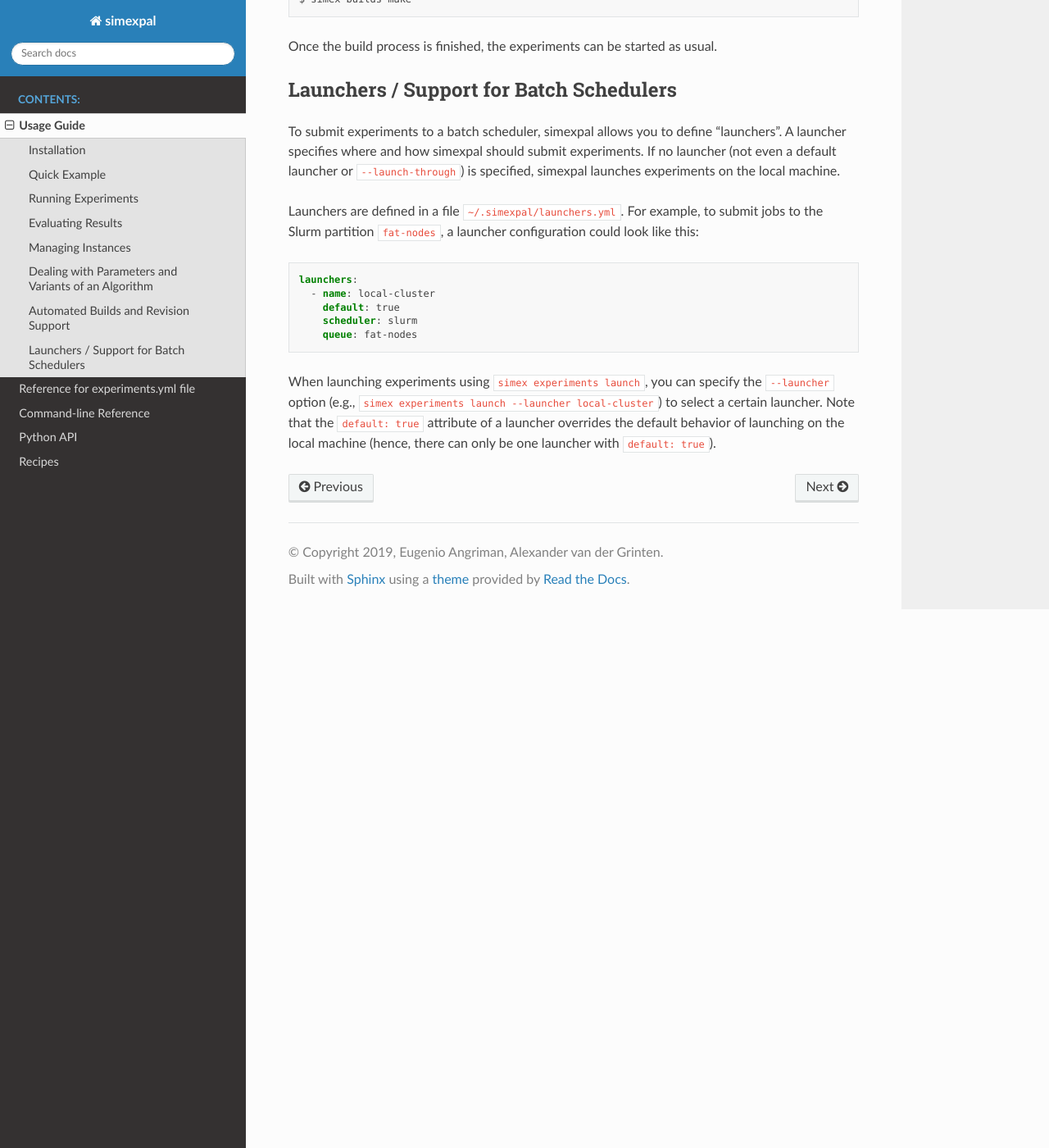
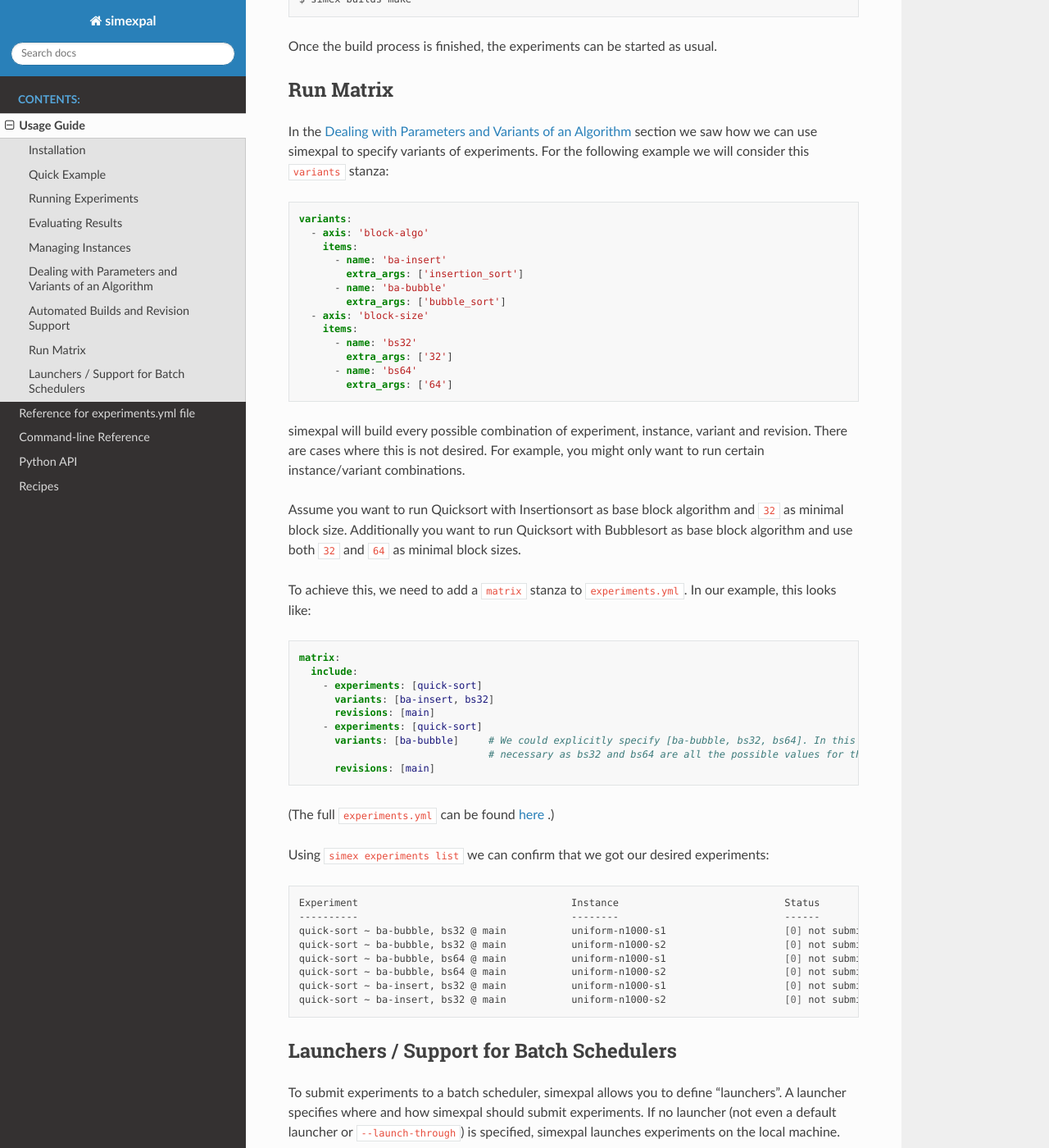
Before and after one commit to hu-macsy/simexpal, a Sphinx documentation site: the page built from docs/user_guide.rst, in a window 1280 px wide and 1400 px high, scrolled down 6492 px. Shown: the whole window at 82% size. Built offline with Sphinx 7.4.7 and the Read the Docs theme 2.0.0, drawn with Linux system fonts in a browser that asks for light colours.

Commit message:
docs: Add section 'Run Matrix'

```diff
--- a/docs/user_guide.rst
+++ b/docs/user_guide.rst
@@ -363,10 +365,65 @@ using
 Once the build process is finished, the experiments can be started as usual.
 
 
-..
-    Run Matrix
-    ----------
-    TODO
+Run Matrix
+----------
+
+In the :ref:`parametersAndVariants` section we saw how we can use simexpal to specify
+variants of experiments. For the following example we will consider this ``variants`` stanza:
+
+.. code-block:: YAML
+
+    variants:
+      - axis: 'block-algo'
+        items:
+          - name: 'ba-insert'
+            extra_args: ['insertion_sort']
+          - name: 'ba-bubble'
+            extra_args: ['bubble_sort']
+      - axis: 'block-size'
+        items:
+          - name: 'bs32'
+            extra_args: ['32']
+          - name: 'bs64'
+            extra_args: ['64']
+
+simexpal will build every possible combination of experiment, instance,
+variant and revision. There are cases where this is not desired. For example, you might only want
+to run certain instance/variant combinations.
+
+Assume you want to run Quicksort with Insertionsort as base block algorithm and ``32`` as
+minimal block size. Additionally you want to run Quicksort with Bubblesort as base block
+algorithm and use both ``32`` and ``64`` as minimal block sizes.
+
+To achieve this, we need to add a ``matrix`` stanza to ``experiments.yml``.
+In our example, this looks like:
+
+.. code-block:: YAML
+
+    matrix:
+      include:
+        - experiments: [quick-sort]
+          variants: [ba-insert, bs32]
+          revisions: [main]
+        - experiments: [quick-sort]
+          variants: [ba-bubble]     # We could explicitly specify [ba-bubble, bs32, bs64]. In this case it is not
+                                    # necessary as bs32 and bs64 are all the possible values for the block-size axis
+          revisions: [main]
+
+(The full ``experiments.yml`` can be found `here <https://github.com/hu-macsy/simexpal/tree/master/examples/sorting_cpp>`_ .)
+
+Using ``simex experiments list`` we can confirm that we got our desired experiments:
+
+.. code-block:: bash
+
+    Experiment                                    Instance                            Status
+    ----------                                    --------                            ------
+    quick-sort ~ ba-bubble, bs32 @ main           uniform-n1000-s1                    [0] not submitted
+    quick-sort ~ ba-bubble, bs32 @ main           uniform-n1000-s2                    [0] not submitted
+    quick-sort ~ ba-bubble, bs64 @ main           uniform-n1000-s1                    [0] not submitted
+    quick-sort ~ ba-bubble, bs64 @ main           uniform-n1000-s2                    [0] not submitted
+    quick-sort ~ ba-insert, bs32 @ main           uniform-n1000-s1                    [0] not submitted
+    quick-sort ~ ba-insert, bs32 @ main           uniform-n1000-s2                    [0] not submitted
 
 Launchers / Support for Batch Schedulers
 ----------------------------------------
```
Also changed, not shown: other parts of docs/user_guide.rst (+2 -0 lines).
